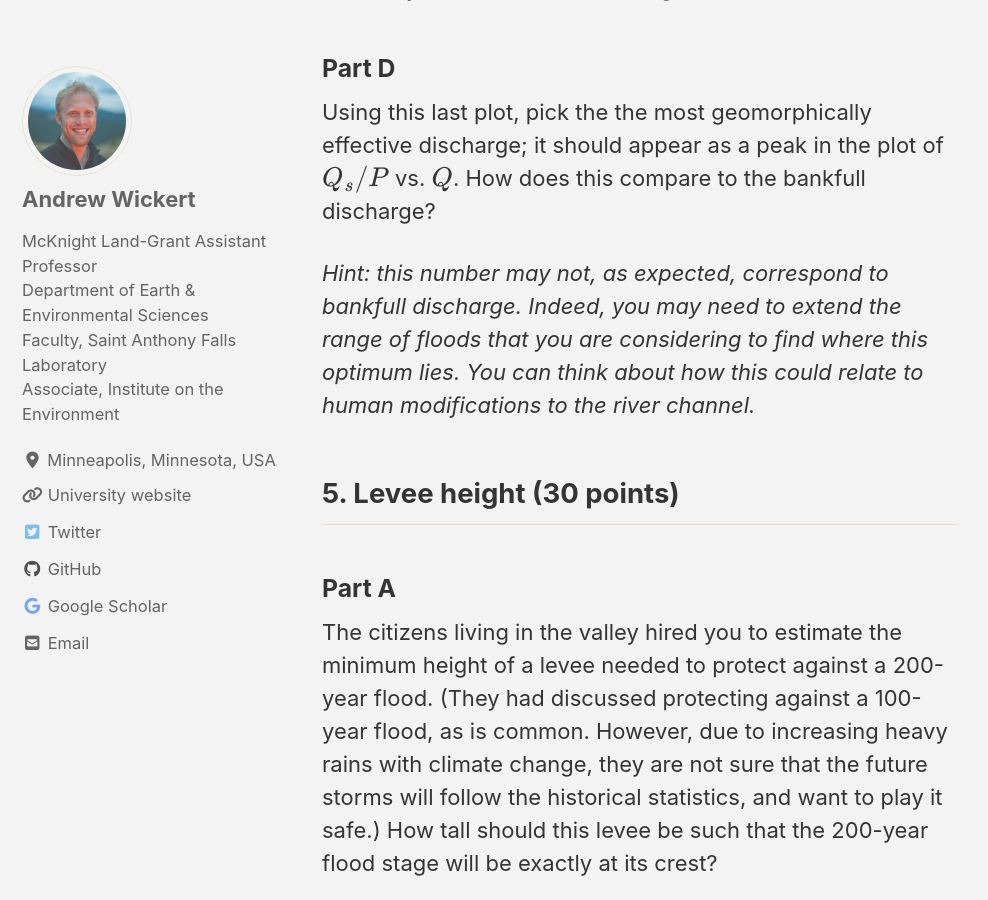
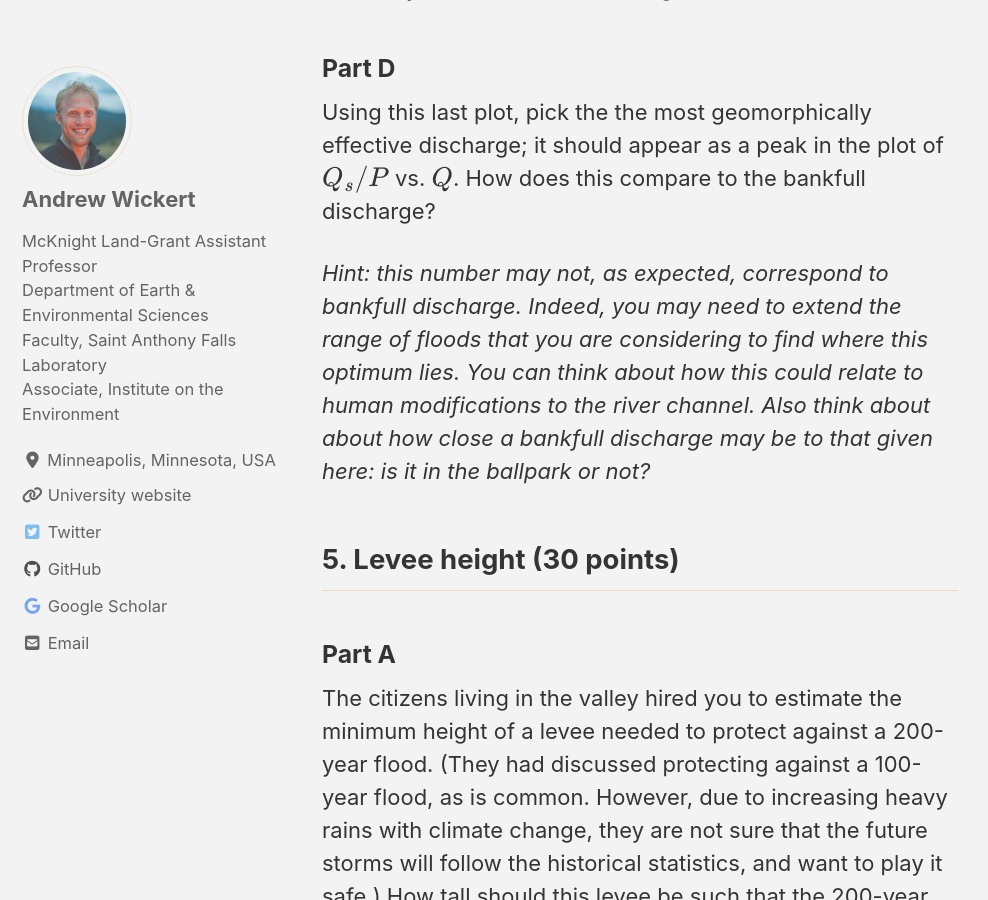
Before and after one commit to GeomorphOnline/GeomorphOnline.github.io, a Jekyll site: the page built from lessons/_hydraulics/pset_rating_curves.md, in a window 1280 px wide and 900 px high, scrolled down 10016 px. Shown: the whole window, without its empty margins (0-988 px from the left). Built offline with Jekyll 4.4.1, drawn with Linux system fonts in a browser that asks for light colours; cached includes are drawn as plain includes; nearby versions of some CDN libraries; formulas are drawn with MathJax 3.

Commit message:
Bankfull hint ct'd

```diff
--- a/lessons/_hydraulics/pset_rating_curves.md
+++ b/lessons/_hydraulics/pset_rating_curves.md
@@ -170,7 +170,7 @@ Now, multiply these together (i.e., $$Q_s/P$$) to obtain the amount of net sedim
 
 Using this last plot, pick the the most geomorphically effective discharge; it should appear as a peak in the plot of $$Q_s/P$$ vs. $$Q$$. How does this compare to the bankfull discharge?
 
-*Hint: this number may not, as expected, correspond to bankfull discharge. Indeed, you may need to extend the range of floods that you are considering to find where this optimum lies. You can think about how this could relate to human modifications to the river channel.*
+*Hint: this number may not, as expected, correspond to bankfull discharge. Indeed, you may need to extend the range of floods that you are considering to find where this optimum lies. You can think about how this could relate to human modifications to the river channel. Also think about about how close a bankfull discharge may be to that given here: is it in the ballpark or not?*
 
 <!-- Then, on another set of axes, plot the frequency of each flood (*y* axis), which is the reciprocal of its return period, against water discharge (*x* axis).
 
```
